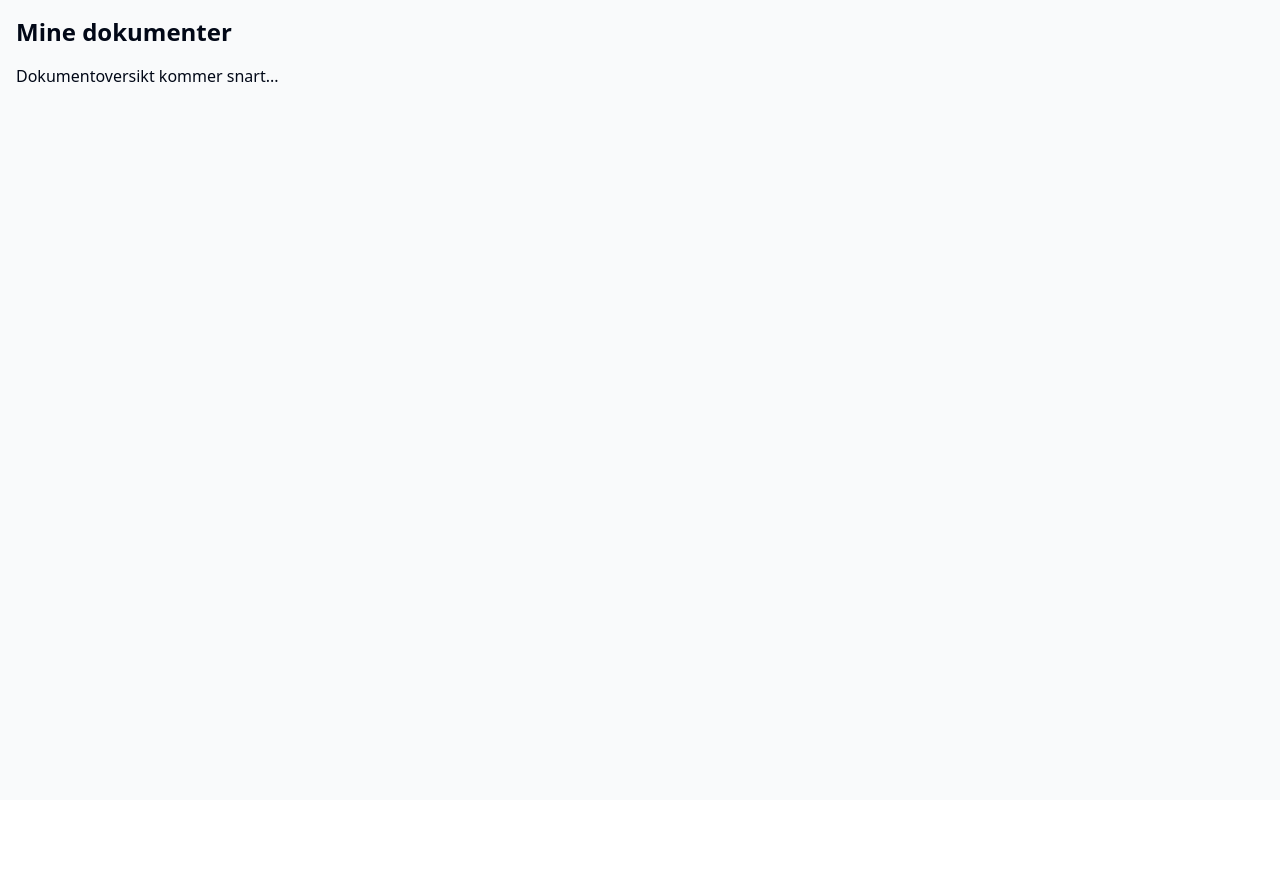
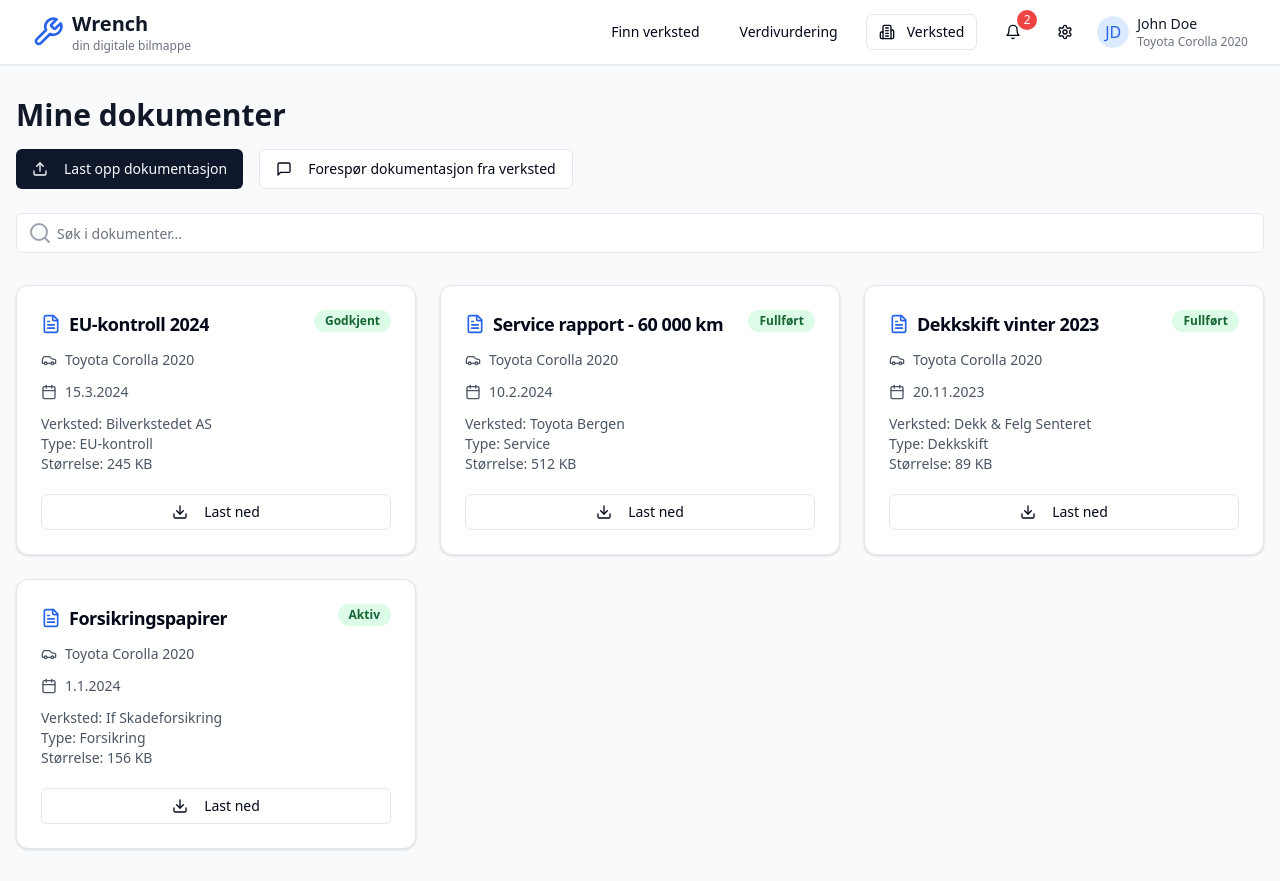
Before and after one commit to Backis11/bil-smart-tjenester, a React (Vite) app: page /documents in a window 1280 px wide. Before the commit the page ends 800 px from the top, so only its background shows below. Built offline with nearby package versions, Linux system fonts and the light colour scheme.

Commit message:
Add document features and fix search text color
Adds dummy documents, upload/request buttons to the documents page.
Fixes search text color in the search input.

```diff
--- a/src/App.tsx
+++ b/src/App.tsx
@@ -12,6 +12,7 @@ import WorkshopDashboard from "./pages/WorkshopDashboard";
 import CarValuation from "./components/CarValuation";
 import ServiceDiscovery from "./components/ServiceDiscovery";
 import ServiceRequestForm from "./components/ServiceRequestForm";
+import Documents from "./pages/Documents";
 
 const queryClient = new QueryClient();
 
@@ -46,14 +47,7 @@ const App = () => (
               </div>
             </div>
           } />
-          <Route path="/documents" element={
-            <div className="min-h-screen bg-gray-50">
-              <div className="p-4">
-                <h1 className="text-2xl font-bold mb-4">Mine dokumenter</h1>
-                <p>Dokumentoversikt kommer snart...</p>
-              </div>
-            </div>
-          } />
+          <Route path="/documents" element={<Documents />} />
           <Route path="/sell-car" element={
             <div className="min-h-screen bg-gray-50">
               <div className="p-4">
--- a/src/components/ServiceDiscovery.tsx
+++ b/src/components/ServiceDiscovery.tsx
@@ -55,7 +55,7 @@ const ServiceDiscovery = () => {
                 placeholder="Søk etter verksted, by eller tjeneste..."
                 value={searchTerm}
                 onChange={(e) => setSearchTerm(e.target.value)}
-                className="pl-10"
+                className="pl-10 text-gray-900 placeholder:text-gray-500"
               />
             </div>
 
--- /dev/null
+++ b/src/pages/Documents.tsx
@@ -0,0 +1,174 @@
+
+import { useState } from "react";
+import { Button } from "@/components/ui/button";
+import { Card, CardContent, CardHeader, CardTitle } from "@/components/ui/card";
+import { Badge } from "@/components/ui/badge";
+import { Input } from "@/components/ui/input";
+import {
+  FileText,
+  Upload,
+  MessageSquare,
+  Search,
+  Download,
+  Calendar,
+  Car
+} from "lucide-react";
+import Header from "@/components/Header";
+
+const Documents = () => {
+  const [searchTerm, setSearchTerm] = useState("");
+
+  const dummyDocuments = [
+    {
+      id: 1,
+      title: "EU-kontroll 2024",
+      type: "EU-kontroll",
+      date: "2024-03-15",
+      car: "Toyota Corolla 2020",
+      workshop: "Bilverkstedet AS",
+      status: "Godkjent",
+      fileSize: "245 KB"
+    },
+    {
+      id: 2,
+      title: "Service rapport - 60 000 km",
+      type: "Service",
+      date: "2024-02-10",
+      car: "Toyota Corolla 2020",
+      workshop: "Toyota Bergen",
+      status: "Fullført",
+      fileSize: "512 KB"
+    },
+    {
+      id: 3,
+      title: "Dekkskift vinter 2023",
+      type: "Dekkskift",
+      date: "2023-11-20",
+      car: "Toyota Corolla 2020",
+      workshop: "Dekk & Felg Senteret",
+      status: "Fullført",
+      fileSize: "89 KB"
+    },
+    {
+      id: 4,
+      title: "Forsikringspapirer",
+      type: "Forsikring",
+      date: "2024-01-01",
+      car: "Toyota Corolla 2020",
+      workshop: "If Skadeforsikring",
+      status: "Aktiv",
+      fileSize: "156 KB"
+    }
+  ];
+
+  const filteredDocuments = dummyDocuments.filter(doc =>
+    doc.title.toLowerCase().includes(searchTerm.toLowerCase()) ||
+    doc.type.toLowerCase().includes(searchTerm.toLowerCase()) ||
+    doc.workshop.toLowerCase().includes(searchTerm.toLowerCase())
+  );
+
+  const getStatusColor = (status: string) => {
+    switch (status) {
+      case "Godkjent":
+      case "Fullført":
+      case "Aktiv":
+        return "bg-green-100 text-green-800";
+      case "Avvist":
+        return "bg-red-100 text-red-800";
+      default:
+        return "bg-gray-100 text-gray-800";
+    }
+  };
+
+  return (
+    <div className="min-h-screen bg-gray-50">
+      <Header />
+
+      <div className="max-w-7xl mx-auto px-4 py-8">
+        <div className="mb-8">
+          <h1 className="text-3xl font-bold text-gray-900 mb-4">Mine dokumenter</h1>
+
+          {/* Action buttons */}
+          <div className="flex flex-wrap gap-4 mb-6">
+            <Button className="flex items-center space-x-2">
+              <Upload className="h-4 w-4" />
+              <span>Last opp dokumentasjon</span>
+            </Button>
+
+            <Button variant="outline" className="flex items-center space-x-2">
+              <MessageSquare className="h-4 w-4" />
+              <span>Forespør dokumentasjon fra verksted</span>
+            </Button>
+          </div>
+
+          {/* Search */}
+          <div className="relative mb-6">
+            <Search className="absolute left-3 top-1/2 transform -translate-y-1/2 text-gray-400" />
+            <Input
+              placeholder="Søk i dokumenter..."
+              value={searchTerm}
+              onChange={(e) => setSearchTerm(e.target.value)}
+              className="pl-10 text-gray-900 placeholder:text-gray-500"
+            />
+          </div>
+        </div>
+
+        {/* Documents grid */}
+        <div className="grid grid-cols-1 md:grid-cols-2 lg:grid-cols-3 gap-6">
+          {filteredDocuments.map((document) => (
+            <Card key={document.id} className="hover:shadow-lg transition-shadow">
+              <CardHeader className="pb-3">
+                <div className="flex items-start justify-between">
+                  <div className="flex items-center space-x-2">
+                    <FileText className="h-5 w-5 text-blue-600" />
+                    <CardTitle className="text-lg line-clamp-1">{document.title}</CardTitle>
+                  </div>
+                  <Badge className={getStatusColor(document.status)}>
+                    {document.status}
+                  </Badge>
+                </div>
+              </CardHeader>
+
+              <CardContent>
+                <div className="space-y-3">
+                  <div className="flex items-center text-sm text-gray-600">
+                    <Car className="h-4 w-4 mr-2" />
+                    <span>{document.car}</span>
+                  </div>
+
+                  <div className="flex items-center text-sm text-gray-600">
+                    <Calendar className="h-4 w-4 mr-2" />
+                    <span>{new Date(document.date).toLocaleDateString('no-NO')}</span>
+                  </div>
+
+                  <div className="text-sm text-gray-600">
+                    <p><span className="font-medium">Verksted:</span> {document.workshop}</p>
+                    <p><span className="font-medium">Type:</span> {document.type}</p>
+                    <p><span className="font-medium">Størrelse:</span> {document.fileSize}</p>
+                  </div>
+
+                  <div className="pt-2">
+                    <Button size="sm" variant="outline" className="w-full flex items-center space-x-2">
+                      <Download className="h-4 w-4" />
+                      <span>Last ned</span>
+                    </Button>
+                  </div>
+                </div>
+              </CardContent>
+            </Card>
+          ))}
+        </div>
+
+        {filteredDocuments.length === 0 && (
+          <div className="text-center py-12">
+            <FileText className="h-12 w-12 text-gray-400 mx-auto mb-4" />
+            <h3 className="text-lg font-medium text-gray-900 mb-2">Ingen dokumenter funnet</h3>
+            <p className="text-gray-600">Prøv å justere søket ditt eller last opp nye dokumenter.</p>
+          </div>
+        )}
+      </div>
+    </div>
+  );
+};
+
+export default Documents;
```
